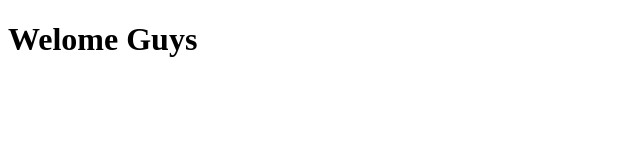
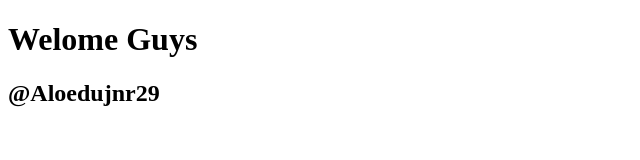
Before and after one commit to Factor024/Elite-Team-Collaboration, a plain HTML site: page Teaam Elite/work 1/index.html in a window 1280 px wide. Shown: the whole page, without its empty margins (0-640 px from the left). Drawn offline with Linux system fonts and the light colour scheme.

Commit message:
Update index.html

```diff
--- a/Teaam Elite/work 1/index.html
+++ b/Teaam Elite/work 1/index.html
@@ -7,5 +7,6 @@
 </head>
 <body>
     <h1>Welome Guys</h1>
+    <h2>@Aloedujnr29</h2>
 </body>
 </html>
```
